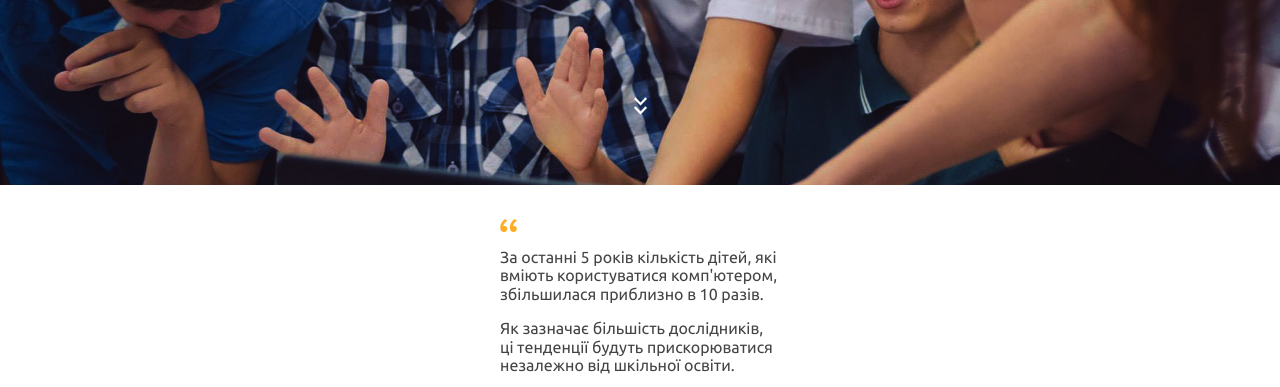
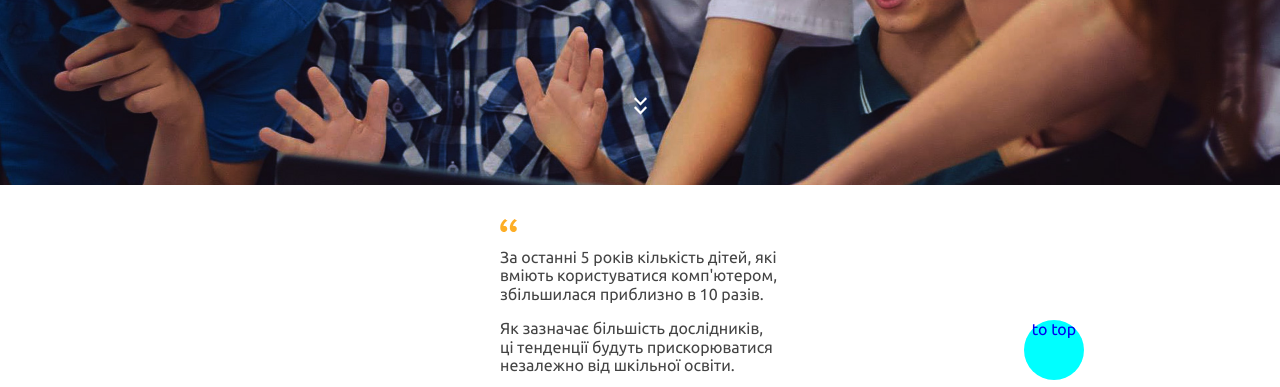
Before and after one commit to WerHawer/fe-25-hakaton, a website: page src/index.html in a window 1280 px wide. Shown: the part 375-762 px from the top of the page. Drawn offline with nearby package versions, Linux system fonts and the light colour scheme; files that its build step writes are made by us from their sources.

Commit message:
added button to top

```diff
--- a/src/index.html
+++ b/src/index.html
@@ -203,6 +203,7 @@
             </ul>
 
         </section>
+        <a href="#" class="button-to-top link">to top</a>
     </main>
     <footer class="footer"></footer>
 
--- /dev/null
+++ b/src/sass/components/to-top-button.scss
@@ -0,0 +1,11 @@
+.button-to-top {
+    position: sticky;
+    left: 80%;
+    bottom: 45px;
+    width: 60px;
+    height: 60px;
+    border-radius: 50%;
+    background-color: aqua;
+    cursor: pointer;
+    text-align: center;
+}
--- a/src/sass/styles.scss
+++ b/src/sass/styles.scss
@@ -15,3 +15,4 @@
 @import 'components/button.scss';
 @import 'components/nav-bar-modal.scss';
 @import 'components/wrapper.scss';
+@import 'components/to-top-button.scss';
```
Also changed, not shown: build/css/styles.css, build/css/styles.min.css, build/index.html.
